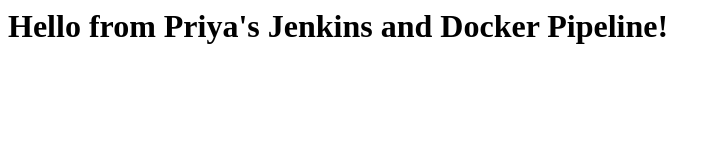
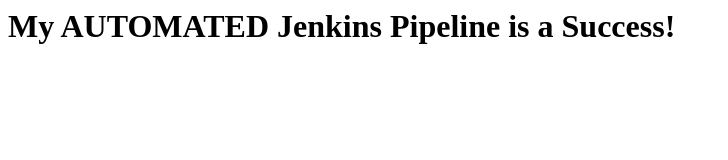
Before and after one commit to priya-srini/Demo, a plain HTML site: page index.html in a window 1280 px wide. Shown: the whole page, without its empty margins (0-728 px from the left). Drawn offline with Linux system fonts and the light colour scheme.

Commit message:
automated index.html

```diff
--- a/index.html
+++ b/index.html
@@ -1 +1 @@
-<h1>Hello from Priya's Jenkins and Docker Pipeline!</h1>
+<h1>My AUTOMATED Jenkins Pipeline is a Success!</h1>
```
